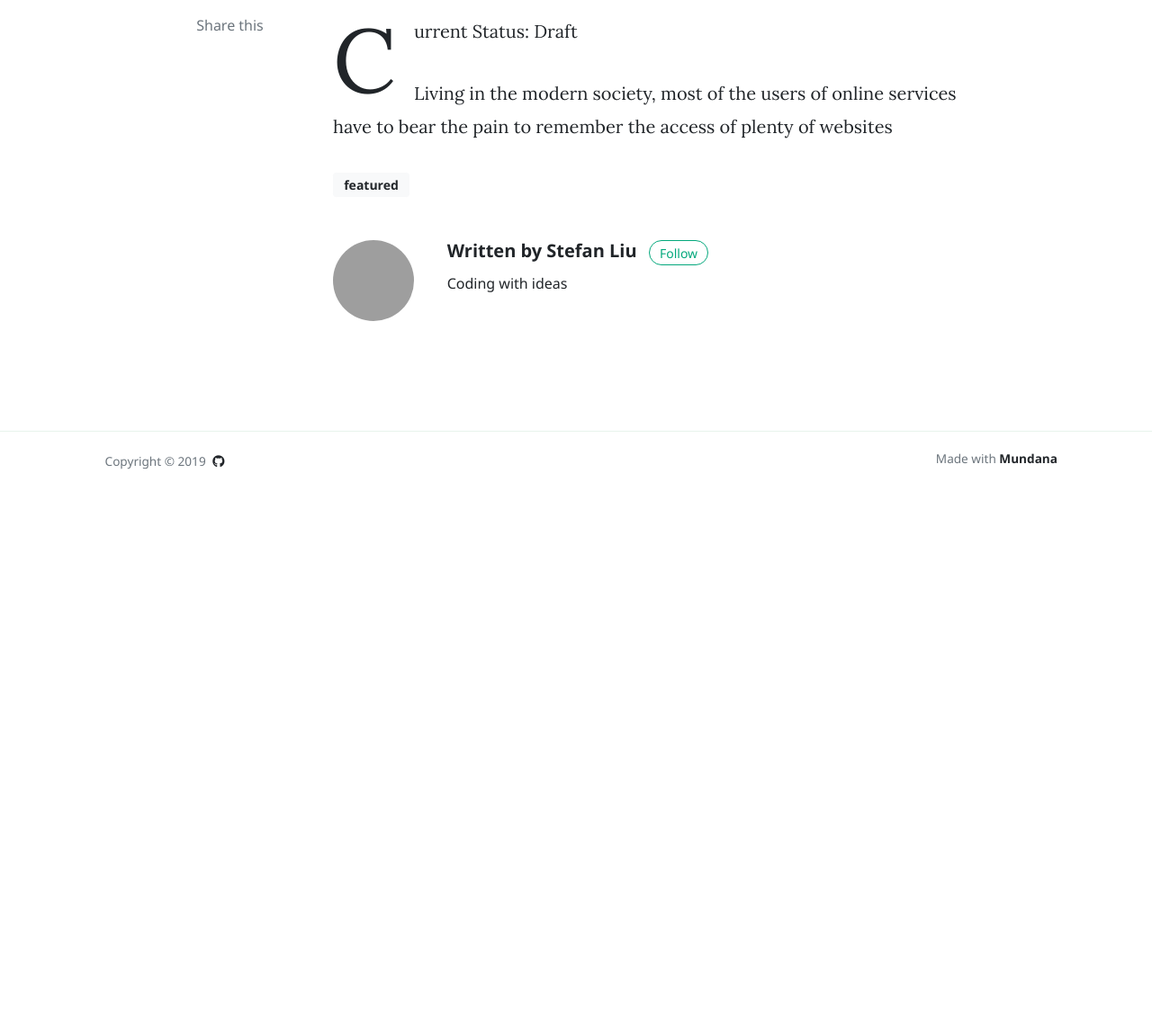
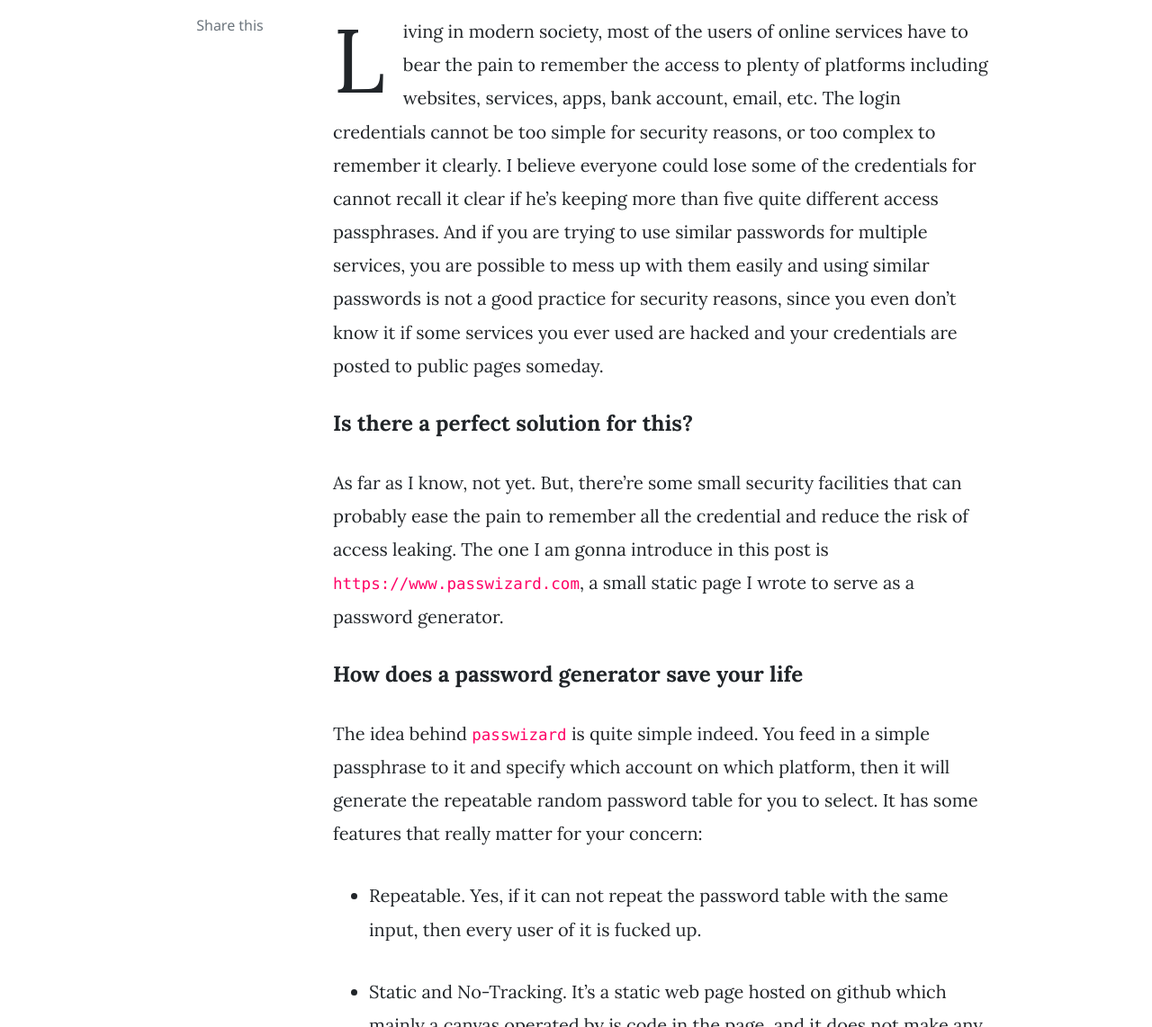
Before and after one commit to devfans/devfans.github.io, a Jekyll site: the page built from _posts/2019-05-31-a-password-generator-to-save-your-life.md, in a window 1280 px wide and 1400 px high, scrolled down 226 px, cut to the strip 258-1400 px from the top of the window. Shown: the whole strip at 90% size. Built offline with Jekyll 4.4.1, drawn with Linux system fonts in a browser that asks for light colours; nearby versions of some CDN libraries; comment, search, counter and statistics services are not loaded; before the commit the page ends 1024 px from its top, so only the background shows below that; some of the changed text lies outside the part shown; grey boxes are pictures that could not be loaded.

Commit message:
Update 2019-05-31-a-password-generator-to-save-your-life.md

```diff
--- a/_posts/2019-05-31-a-password-generator-to-save-your-life.md
+++ b/_posts/2019-05-31-a-password-generator-to-save-your-life.md
@@ -6,7 +6,32 @@ categories: [ Password, Attack, Credential ]
 image: /images.pexels.com/photos/162622/facebook-login-office-laptop-business-162622.jpeg?cs=srgb&dl=communication-connection-data-162622.jpg&fm=jpg
 tags: [featured]
 ---
+Living in modern society, most of the users of online services have to bear the pain to remember the access to plenty of platforms including websites, services, apps, bank account, email, etc. The login credentials cannot be too simple for security reasons, or too complex to remember it clearly. I believe everyone could lose some of the credentials for cannot recall it clear if he's keeping more than five quite different access passphrases. And if you are trying to use similar passwords for multiple services, you are possible to mess up with them easily and using similar passwords is not a good practice for security reasons, since you even don't know it if some services you ever used are hacked and your credentials are posted to public pages someday.
 
-Current Status: Draft
+#### Is there a perfect solution for this?
 
-Living in the modern society, most of the users of online services have to bear the pain to remember the access of plenty of websites
+As far as I know, not yet. But, there're some small security facilities that can probably ease the pain to remember all the credential and reduce the risk of access leaking.  The one I am gonna introduce in this post is `https://www.passwizard.com`, a small static page I wrote to serve as a password generator.
+
+#### How does a password generator save your life
+
+The idea behind `passwizard` is quite simple indeed. You feed in a simple passphrase to it and specify which account on which platform, then it will generate the repeatable random password table for you to select. It has some features that really matter for your concern:
+
++ Repeatable. Yes, if it can not repeat the password table with the same input, then every user of it is fucked up.
+
++ Static and No-Tracking. It's a static web page hosted on github which mainly a canvas operated by js code in the page, and it does not make any communication to anything else for the password generating process. You don't need to worry about your personal credentials are stored somewhere and might be leaked someday. No one is tracking the service and I wrapped the input interface into a canvas in the page which means it has a bit less risk of leaking if your computer or browser are hacked or listened by some methods.
+
++ Randomness. It has to be random and less related to some common patterns. The `www.passwizard.com` implemented some tricks to reach that, so a single character change in the input would cause an absolute different password table generated.
+
++ Complexity. With randomness, it's possible the password generated could be quite simple in chances, that would not be something we expect, so there're other tricks in the implementation to get rid of it. Maybe the algorithm is not perfect yet, but it's working well. Also, the input fields support every kind of characters you can type with your keyboard. If it's not, well I need to figure it out with your input then.
+
+#### Using `https://www.passwizard.com`
+
+
+
+#### NOTES
+
++ The domain name is still good till now, but without assurance to keep using it. But, it's for sure it has a stable access address: `https://passwizard.github.io` and it's hosted at `https://github.com/passwizard/passwizard.github.io`.
+
++ If you are interested in optimize the implementation of it and polish it with brilliant new ideas, let me know.
+
+Still, I am not a native English speaker, just trying to get used with it.
```
